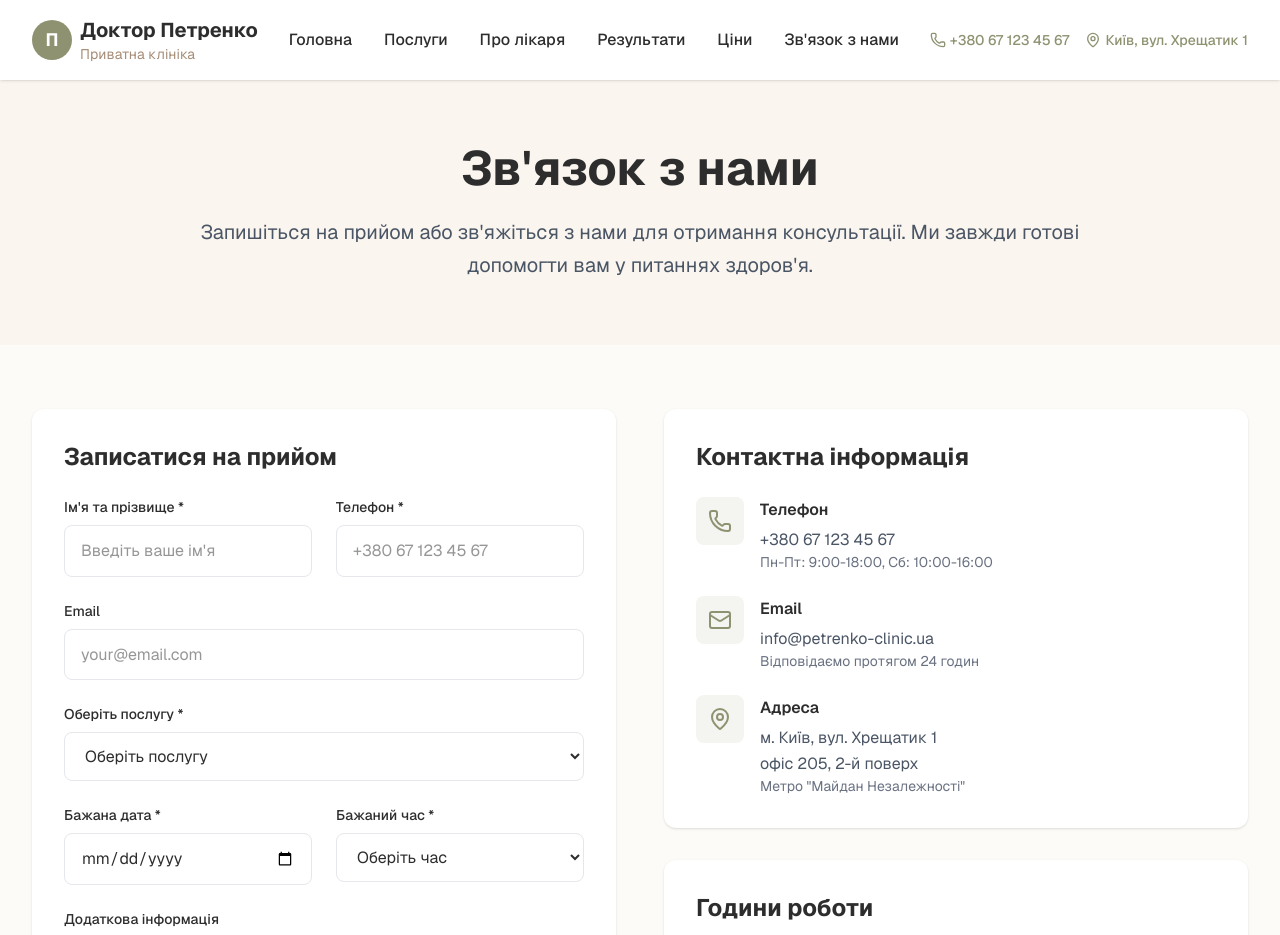
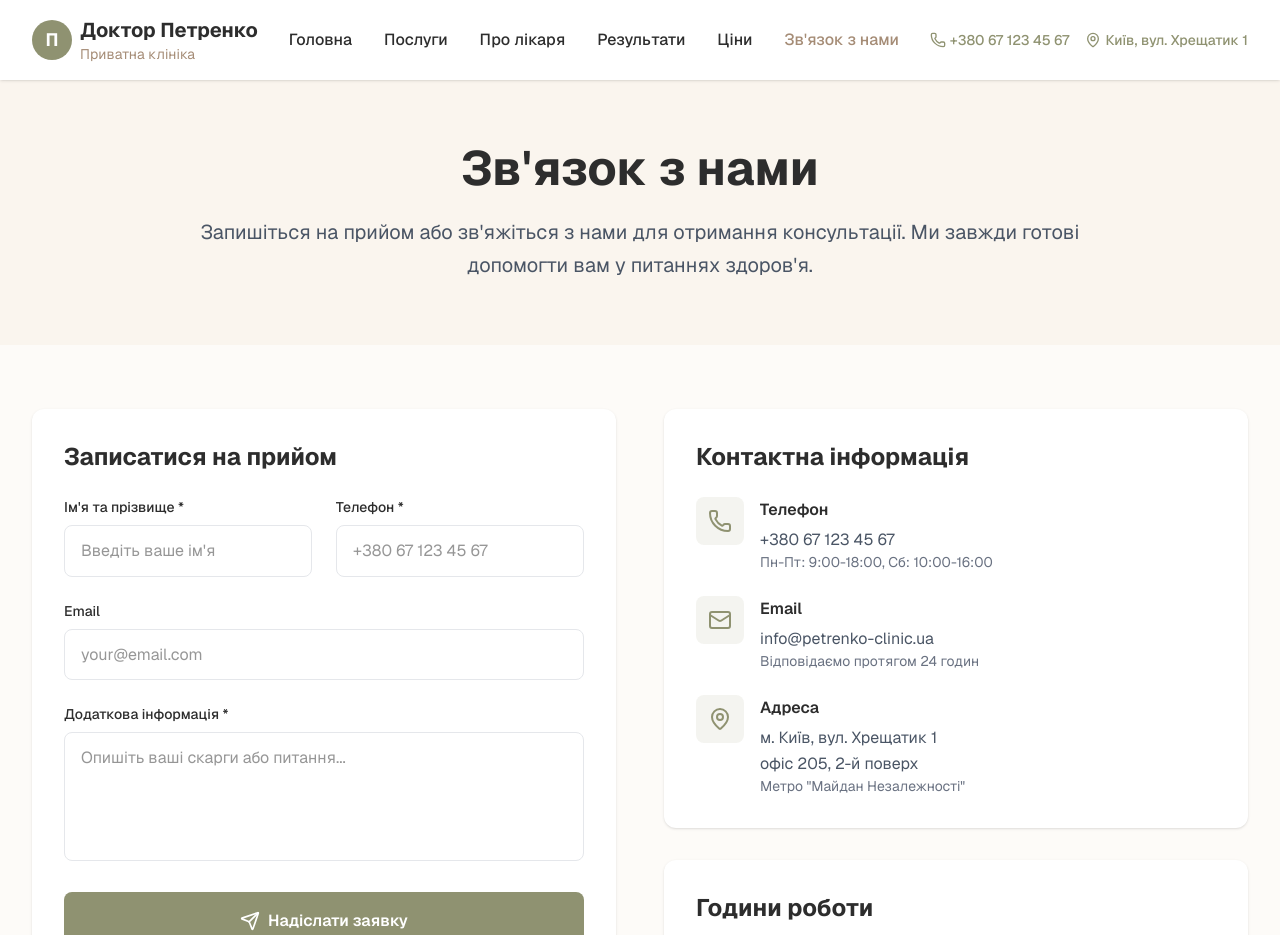
Before and after one commit to bodikqq/coffee-front, a Next.js app: page /contact in a window 1280 px wide. Shown: the top 935 px of the page. Built offline with nearby package versions, Linux system fonts and the light colour scheme.

Commit message:
Implement navbar active states and contact form updates

```diff
--- a/app/contact/page.tsx
+++ b/app/contact/page.tsx
@@ -18,9 +18,6 @@ export default function Contact() {
     name: '',
     phone: '',
     email: '',
-    service: '',
-    date: '',
-    time: '',
     message: ''
   });
   const [isSubmitted, setIsSubmitted] = useState(false);
@@ -38,9 +35,6 @@ export default function Contact() {
         name: '',
         phone: '',
         email: '',
-        service: '',
-        date: '',
-        time: '',
         message: ''
       });
     }, 3000);
@@ -52,23 +46,6 @@ export default function Contact() {
       [e.target.name]: e.target.value
     });
   };
-
-  const services = [
-    'Первинна консультація',
-    'Повторна консультація',
-    'Профілактичний огляд',
-    'Кардіологічна консультація',
-    'Ендокринологічна консультація',
-    'Вакцинація',
-    'Онлайн консультація',
-    'Інше'
-  ];
-
-  const timeSlots = [
-    '09:00', '09:30', '10:00', '10:30', '11:00', '11:30',
-    '12:00', '12:30', '14:00', '14:30', '15:00', '15:30',
-    '16:00', '16:30', '17:00', '17:30'
-  ];
 
   return (
     <div className="min-h-screen bg-background">
@@ -155,68 +132,13 @@ export default function Contact() {
                 </div>
 
                 <div>
-                  <label htmlFor="service" className="block text-sm font-medium text-warm-gray mb-2">
-                    Оберіть послугу *
-                  </label>
-                  <select
-                    id="service"
-                    name="service"
-                    required
-                    value={formData.service}
-                    onChange={handleChange}
-                    className="w-full px-4 py-3 border border-gray-200 rounded-lg focus:ring-2 focus:ring-sage focus:border-transparent transition-colors"
-                  >
-                    <option value="">Оберіть послугу</option>
-                    {services.map((service, index) => (
-                      <option key={index} value={service}>{service}</option>
-                    ))}
-                  </select>
-                </div>
-
-                <div className="grid grid-cols-1 md:grid-cols-2 gap-6">
-                  <div>
-                    <label htmlFor="date" className="block text-sm font-medium text-warm-gray mb-2">
-                      Бажана дата *
-                    </label>
-                    <input
-                      type="date"
-                      id="date"
-                      name="date"
-                      required
-                      value={formData.date}
-                      onChange={handleChange}
-                      min={new Date().toISOString().split('T')[0]}
-                      className="w-full px-4 py-3 border border-gray-200 rounded-lg focus:ring-2 focus:ring-sage focus:border-transparent transition-colors"
-                    />
-                  </div>
-
-                  <div>
-                    <label htmlFor="time" className="block text-sm font-medium text-warm-gray mb-2">
-                      Бажаний час *
-                    </label>
-                    <select
-                      id="time"
-                      name="time"
-                      required
-                      value={formData.time}
-                      onChange={handleChange}
-                      className="w-full px-4 py-3 border border-gray-200 rounded-lg focus:ring-2 focus:ring-sage focus:border-transparent transition-colors"
-                    >
-                      <option value="">Оберіть час</option>
-                      {timeSlots.map((time, index) => (
-                        <option key={index} value={time}>{time}</option>
-                      ))}
-                    </select>
-                  </div>
-                </div>
-
-                <div>
                   <label htmlFor="message" className="block text-sm font-medium text-warm-gray mb-2">
-                    Додаткова інформація
+                    Додаткова інформація *
                   </label>
                   <textarea
                     id="message"
                     name="message"
+                    required
                     rows={4}
                     value={formData.message}
                     onChange={handleChange}
--- a/components/Header.tsx
+++ b/components/Header.tsx
@@ -1,11 +1,13 @@
 'use client';
 
 import Link from 'next/link';
+import { usePathname } from 'next/navigation';
 import { useState } from 'react';
 import { Menu, X, Phone, MapPin } from 'lucide-react';
 
 export default function Header() {
   const [isMenuOpen, setIsMenuOpen] = useState(false);
+  const pathname = usePathname();
 
   const navigation = [
     { name: 'Головна', href: '/' },
@@ -37,7 +39,11 @@ export default function Header() {
               <Link
                 key={item.name}
                 href={item.href}
-                className="text-warm-gray hover:text-coffee transition-colors duration-200 font-medium"
+                className={`transition-colors duration-200 font-medium ${
+                  pathname === item.href
+                    ? 'text-coffee'
+                    : 'text-warm-gray hover:text-coffee'
+                }`}
               >
                 {item.name}
               </Link>
@@ -73,7 +79,11 @@ export default function Header() {
                 <Link
                   key={item.name}
                   href={item.href}
-                  className="text-warm-gray hover:text-coffee transition-colors duration-200 font-medium py-2"
+                  className={`transition-colors duration-200 font-medium py-2 ${
+                    pathname === item.href
+                      ? 'text-coffee'
+                      : 'text-warm-gray hover:text-coffee'
+                  }`}
                   onClick={() => setIsMenuOpen(false)}
                 >
                   {item.name}
```
